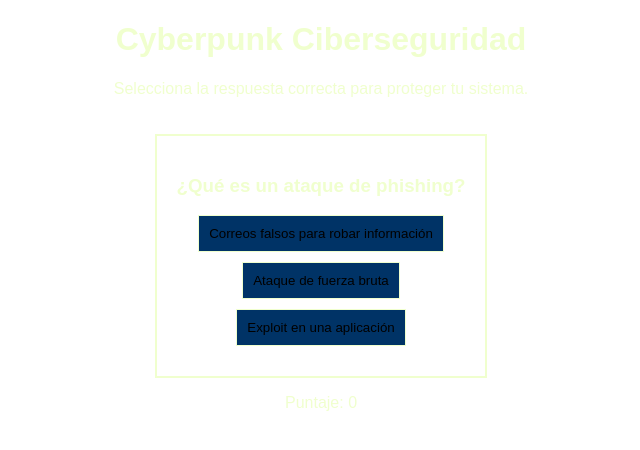
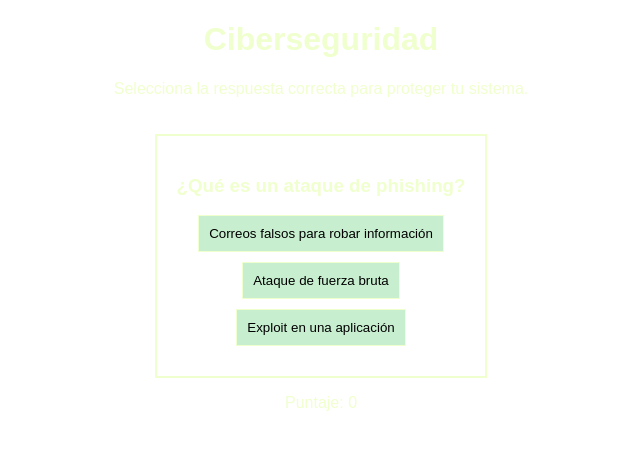
Before and after one commit to Sined97/ciberguardians, a plain HTML site: page index.html in a window 1280 px wide. Shown: the whole page, without its empty margins (319-959 px from the left). Drawn offline with Linux system fonts and the light colour scheme.

Commit message:
Update index.html

```diff
--- a/index.html
+++ b/index.html
@@ -3,7 +3,7 @@
 <head>
     <meta charset="UTF-8">
     <meta name="viewport" content="width=device-width, initial-scale=1.0">
-    <title>Cyberpunk Ciberseguridad</title>
+    <title>Ciberseguridad</title>
     <style>
         body {
             font-family: Arial, sans-serif;
@@ -21,7 +21,7 @@
             display: block;
             margin: 10px auto;
             padding: 10px;
-            background-color: #003366;
+            background-color: #C7EFCF;
             border: 1px solid #F0FFCE;
             cursor: pointer;
         }
@@ -34,7 +34,7 @@
     </style>
 </head>
 <body>
-    <h1>Cyberpunk Ciberseguridad</h1>
+    <h1>Ciberseguridad</h1>
     <p>Selecciona la respuesta correcta para proteger tu sistema.</p>
     <div id="game"></div>
     <p>Puntaje: <span id="score">0</span></p>
```
